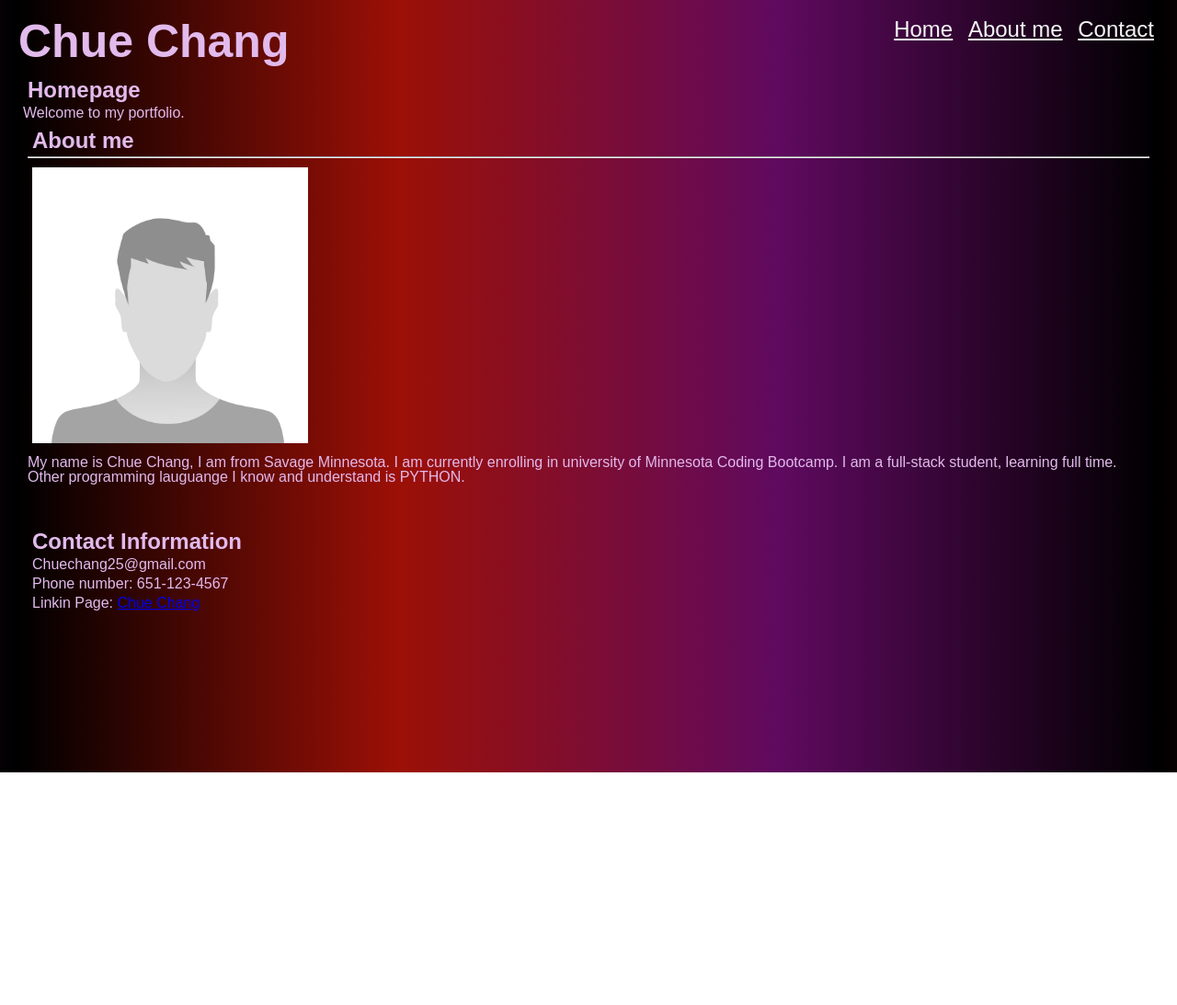
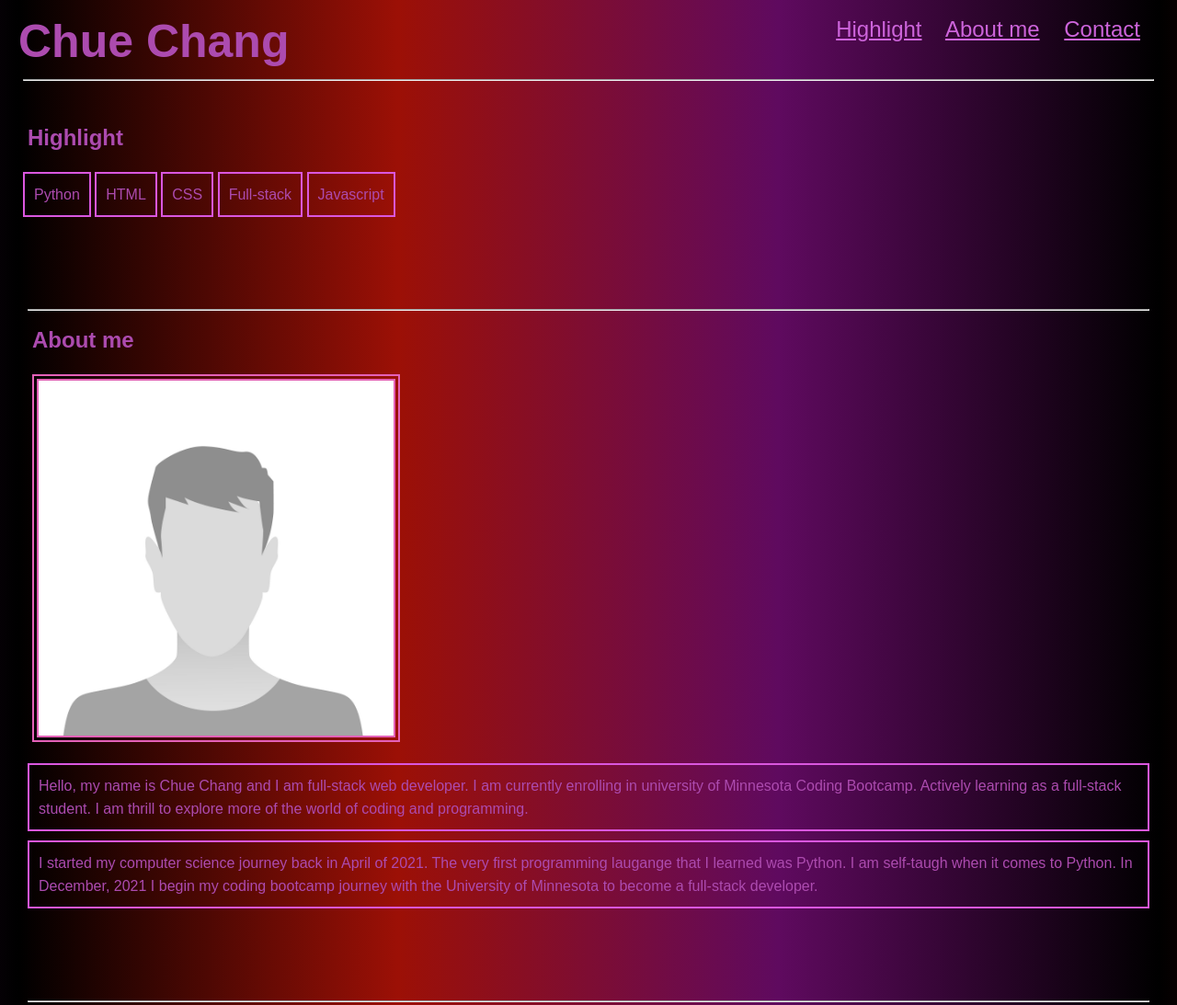
Before and after one commit to luckylobster25/portfolio, a plain HTML site: page index.html in a window 1280 px wide. Shown: the top 1093 px of the page at 92% size. Before the commit the page ends 840 px from the top, so only its background shows below. Drawn offline with Linux system fonts and the light colour scheme.

Commit message:
touch up

```diff
--- a/index.html
+++ b/index.html
@@ -12,32 +12,53 @@
     <header>
         <div class="name">Chue Chang</div>
         <nav>
-            <a href="#home">Home</a>
+            <a href="#highlight">Highlight</a>
             <a href="#about-me">About me</a>
             <a href="#contact">Contact</a>
+            <!-- this is code here should bring me to the section when click. also for this to work it have to have an id tag instead of just class. -->
         </nav>
     </header>
     <main>
-        <section class="home" id="home">
-            <h1>Homepage</h1>
-            <article>Welcome to my portfolio. </article>
+
+        <section class="highlight" id="highlight">
+            <hr id="top-hr">
+            <h1>Highlight</h1>
+            <div>
+                <article class="box">Python</article>
+                <article class="box">HTML</article>
+                <article class="box">CSS</article>
+                <article class="box">Full-stack</article>
+                <article class="box">Javascript</article>
+            </div>
         </section>
         <section class="about-me" id="about-me">
-            <h1>About me</h1> <hr>
+            <hr>
+            <h1>About me</h1>
             <div>
                 <img class="photo" src="image\photoplaceholder.jpeg" alt="my portfolio picture">
             </div>
-            <article>My name is Chue Chang, I am from Savage Minnesota. I am currently enrolling in university of Minnesota Coding Bootcamp. I am a full-stack student,
-                learning full time. Other programming lauguange I know and understand is PYTHON.
+            <article class="box">Hello, my name is Chue Chang and I am full-stack web developer. I am currently enrolling in university of Minnesota Coding Bootcamp. Actively learning as a full-stack student.
+                I am thrill to explore more of the world of coding and programming.
             </article>
+            <article class="box">I started my computer science journey back in April of 2021.
+                The very first programming laugange that I learned was Python. I am self-taugh when it comes to Python.
+                In December, 2021 I begin my coding bootcamp journey with the University of Minnesota to become a full-stack developer.
+            </article>
+            <hr>
         </section>
         <section class="contact" id="contact">
             <h1>Contact Information</h1>
             <p>Chuechang25@gmail.com</p>
-            <p>Phone number: 651-123-4567</p>
-            <p>Linkin Page: <a href="https://www.linkedin.com/in/chue-chang-674b71223/">Chue Chang</a></p>
+            <p>Phone number: 651-571-6912</p>
+            <p>Linkedin Page: <a href="https://www.linkedin.com/in/chue-chang-674b71223/">Linkedin-ChueChang</a></p>
+            <!-- The link when click will bring user to my linkin page. -->
         </section>
     </main>
-    <footer></footer>
+    <footer>
+        <section class="ending">
+            <hr>
+            <p>Thank you for visiting!</p>
+        </section>
+    </footer>
 </body>
 </html>
--- a/style.css
+++ b/style.css
@@ -1,23 +1,26 @@
 :root {
     font-family: Georgia, 'Times New Roman', Times, serif;
-    color: rgb(226, 186, 236);
+    color: rgb(172, 75, 175);
     margin: 20px;
 }
 body {
     display: block;
     background-image: linear-gradient(90deg,black, rgb(156, 16, 6), rgb(95, 10, 95),black);
 }
+hr {
+    margin: 100px 0px 20px 0px;
+}
+#top-hr {
+    margin: 10px 0px 50px 0px;
+}
 .name   {
     font-size: 50px;
     font-weight: bolder;
+    float: left;
 }
 header {
     display: inline;
     margin: 0px 5px 15px 5px;
-}
-.name {
-
-    float: left;
 }
 nav {
     font-size: x-large;
@@ -26,8 +29,8 @@ nav {
 
 }
 nav a {
-    margin: 5px;
-    color: whitesmoke;
+    margin: 20px 20px 0px 0px;
+    color: rgb(205, 100, 219);
 }
 main {
     display: block;
@@ -37,26 +40,53 @@ main {
 section {
     margin: 5px;
 }
+.box {
+    display: inline-block;
+    border: solid rgb(218, 87, 223) 2.5px;
+    padding: 10px;
+}
 .photo {
-    width: 300px;
+    border: rgb(228, 97, 184) double 7px;
+    width: 400px;
     margin: 10px 5px;
 }
+/* img :hover {
+    border: yellowgreen;
+} */
 .about-me {
     margin: 10px;
+}
+article {
+    line-height: 25px;
+    margin-top: 10px;
 }
 .contact {
     margin: 50px 10px;
 }
 p {
-    margin: 5px;
+    margin: 20px 5px;
 }
 h1 {
-    margin: 5px;
+    margin: 15px 5px;
 }
-@media screen and (Max-width: 1100) {
+.ending {
+    margin: 0px 10px 50px 10px;
+    padding: 20px 0px 40px 0px;
+}
+
+@media screen and (Max-width: 1100px) {
+    body { background-image: linear-gradient(90deg,black,  rgb(95, 10, 95), rgb(156, 16, 6));}
+}
+
+@media screen and (Max-width: 655px) {
+    .name {text-align: center; float: none;}
+    nav {float: none; text-align: center;}
+    body {background-image: linear-gradient(45deg, rgb(180, 50, 41), rgb(70, 16, 70));}
+    .about-me { display: block;}
+    .photo { width: 250px;}
+    #top-hr {display: none;}
+    .home {margin-top: 20px;}
+    nav a {margin-bottom: 20px;}
+    hr { margin: 50px 0px 20px 0px;}
 
 }
-
-@media screen and (Max-width: 450) {
-
-}
```
